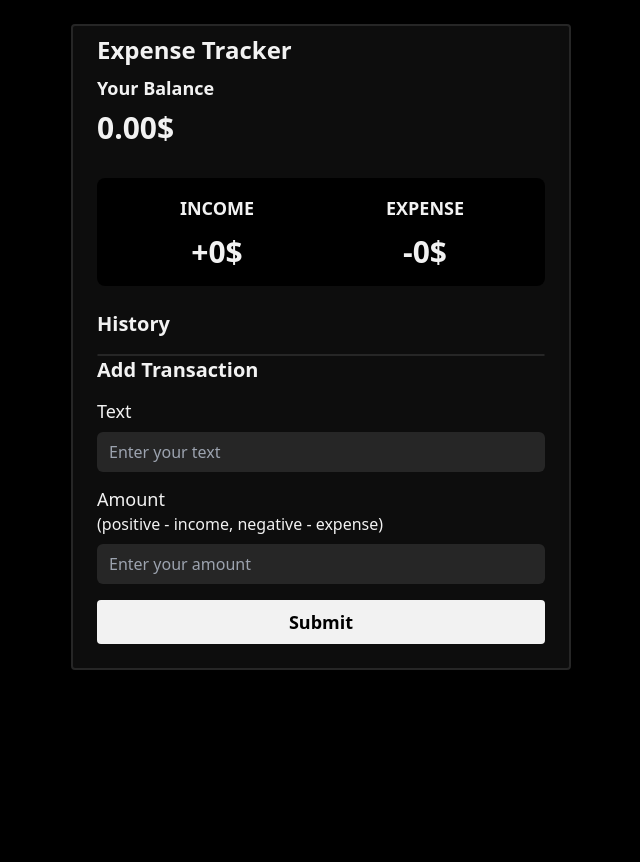
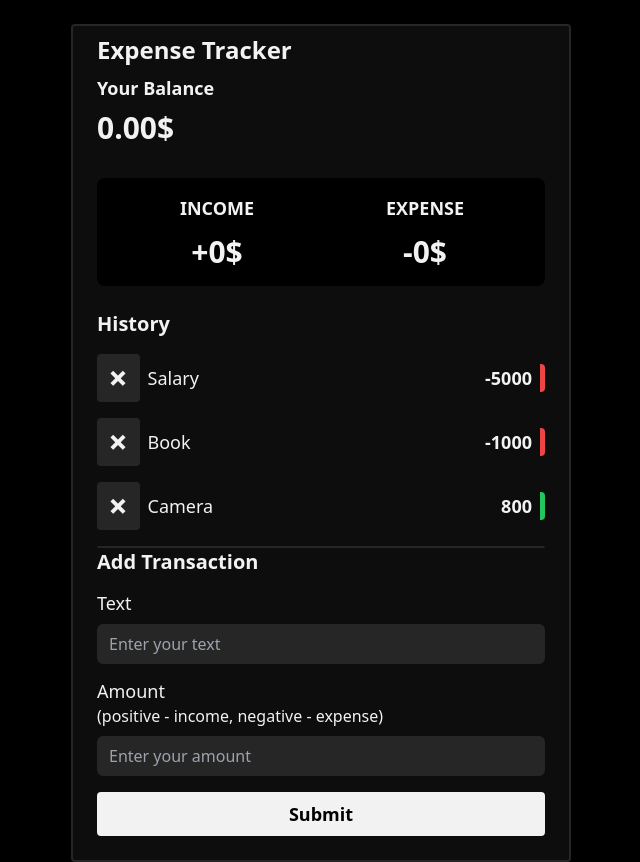
Before and after one commit to averrois/Expense-Tracker, a Vue app: page / in a window 1280 px wide. Shown: the whole page, without its empty margins (319-959 px from the left). Before the commit the page ends 800 px from the top, so only its background shows below. Built offline with nearby package versions, Linux system fonts and the light colour scheme.

Commit message:
feat: define props and add component types file

```diff
--- a/src/App.vue
+++ b/src/App.vue
@@ -1,9 +1,28 @@
 <script setup lang="ts">
-import Header from "@/components/Header.vue";
-import Balance from "@/components/Balance.vue";
-import IncomeExpenses from "@/components/IncomeExpenses.vue";
-import TransactionList from "@/components/TransactionList.vue";
-import AddTransaction from "./components/AddTransaction.vue";
+import { ref } from "vue"
+import Header from "@/components/Header.vue"
+import Balance from "@/components/Balance.vue"
+import IncomeExpenses from "@/components/IncomeExpenses.vue"
+import TransactionList from "@/components/TransactionList.vue"
+import AddTransaction from "@/components/AddTransaction.vue"
+
+const transactions = ref([
+  {
+    id: 1,
+    text: "Salary",
+    amount: -5000,
+  },
+  {
+    id: 2,
+    text: "Book",
+    amount: -1000,
+  },
+  {
+    id: 3,
+    text: "Camera",
+    amount: 800,
+  },
+])
 </script>
 
 <template>
@@ -13,7 +32,7 @@ import AddTransaction from "./components/AddTransaction.vue";
     <Header />
     <Balance />
     <IncomeExpenses />
-    <TransactionList />
+    <TransactionList :transactions="transactions"/>
     <AddTransaction />
   </main>
 </template>
--- a/src/components/TransactionList.vue
+++ b/src/components/TransactionList.vue
@@ -1,8 +1,22 @@
+<script setup lang="ts">
+import type { TransactionProps } from "@/components/types";
+
+defineProps<{
+  transactions: TransactionProps[];
+}>();
+
+</script>
+
 <template>
   <div class="mt-6">
     <h4 class="text-xl font-bold">History</h4>
     <ul class="space-y-4 mt-4">
-      <!-- <li class="flex items-center space-x-2">
+      <li
+        v-if="transactions"
+        v-for="transaction in transactions"
+        :key="transaction.id"
+        class="flex items-center space-x-2"
+      >
         <button
           class="w-12 h-12 rounded bg-grey-200 hover:bg-grey-200/40 transition-all"
         >
@@ -12,12 +26,19 @@
           >
         </button>
         <div
-          class="ml-2 flex justify-between items-center w-full border-r-[5px] rounded border-white"
+          class="ml-2 flex justify-between items-center w-full border-r-[5px] rounded"
+          :class="
+            transaction.amount < 0 ? 'border-red-500' : 'border-green-500'
+          "
         >
-          <span class="inline-block text-lg font-medium">Cash</span>
-          <span class="inline-block text-lg font-extrabold mr-2">+0</span>
+          <span class="inline-block text-lg font-medium">{{
+            transaction.text
+          }}</span>
+          <span class="inline-block text-lg font-extrabold mr-2">{{
+            transaction.amount
+          }}</span>
         </div>
-      </li> -->
+      </li>
       <div class="w-full border-[1px] rounded border-grey-200" />
     </ul>
   </div>
--- /dev/null
+++ b/src/components/types.ts
@@ -0,0 +1,5 @@
+export interface TransactionProps {
+  id: number;
+  text: string;
+  amount: number;
+}
```
